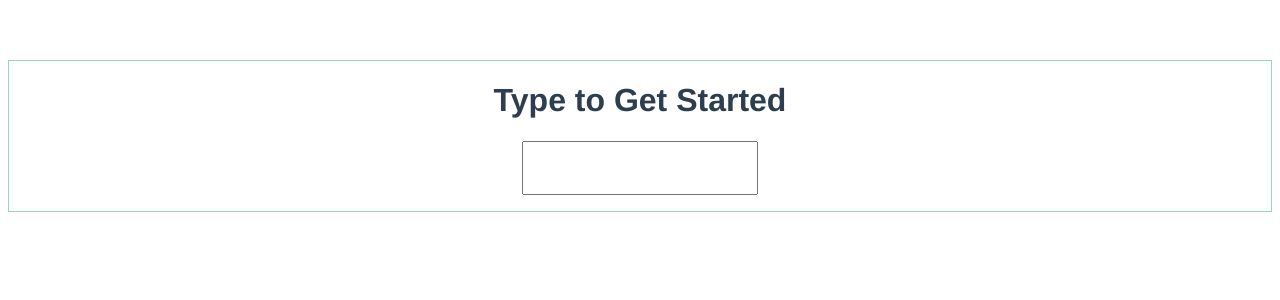
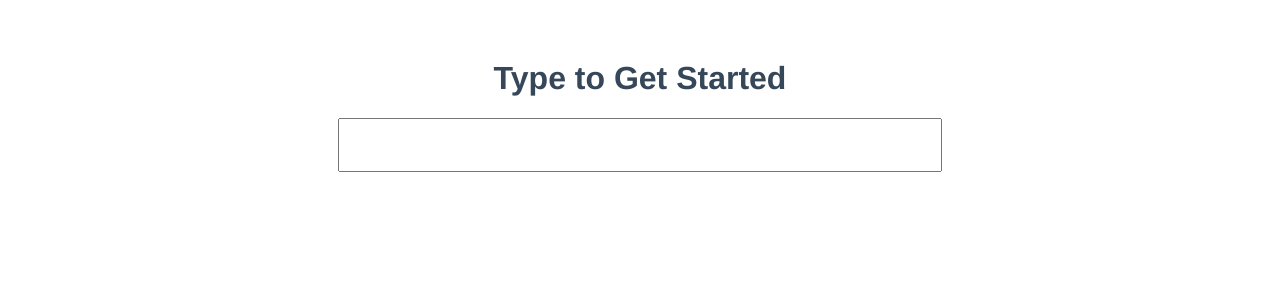
Before and after one commit to jocelynjeffrey/vue-autocomplete, a Vue app: page / in a window 1280 px wide. Shown: the top 300 px of the page. Built offline with nearby package versions, Linux system fonts and the light colour scheme.

Commit message:
adds highlight functionality

```diff
--- a/src/App.vue
+++ b/src/App.vue
@@ -15,7 +15,7 @@ export default {
   },
   data() {
     return {
-      list: ['One', 'Two', 'Three', 'Four', 'Five', 'Six']
+      list: ['Falcon', 'Fox', 'Ferret', 'Finch', 'Fish', 'Fishing Cat', 'Flamingo']
     }
   },
   created() {
@@ -30,7 +30,7 @@ export default {
   -webkit-font-smoothing: antialiased;
   -moz-osx-font-smoothing: grayscale;
   text-align: center;
-  color: #2c3e50;
+  color: #364759;
   margin-top: 60px;
 }
 
@@ -38,15 +38,9 @@ h3 {
   margin: 40px 0 0;
 }
 
-em {
-  font-weight: bold;
-}
-
 button, input {
   font-size: 16px;
-  display: block;
   height: 50px;
-  width: 200px;
 }
 
 button {
@@ -55,11 +49,12 @@ button {
 }
 
 input {
-  margin: 1rem auto;
   padding: 0 1rem;
+  width: 90%;
 }
 
-option {
+li {
+  list-style: none;
   padding: 0.8rem 1rem;
 }
 </style>
--- a/src/components/Autocomplete.vue
+++ b/src/components/Autocomplete.vue
@@ -1,7 +1,7 @@
 <template>
-  <div class="wrapper">
+  <div>
     <h1>{{ msg }}</h1>
-      <div v-click-outside="hideList">
+      <div v-click-outside="hideList" class="wrapper">
         <input
           @keyup="getInputValue()"
           @keyup.enter="setActiveOption(activeOptionIndex)"
@@ -11,14 +11,14 @@
           @keyup.down="onDownArrow()"
           @keyup.up="onUpArrow()"
           />
-        <option
+        <li
           v-html="highlight(item)"
           class="listItems"
           v-if="listIsVisible"
           v-for="(item, index) in filteredOptions"
           v-bind:class="{active: index === activeOptionIndex}"
           v-bind:key="item"
-          @click="setActiveOption(index)"></option>
+          @click="setActiveOption(index)"></li>
       </div>
     </div>
 </template>
@@ -45,21 +45,20 @@ export default {
   computed: {
     filteredOptions() {
       // You can data-bind to computed properties in templates just like a normal property.
-      // Vue is aware that vm.filteredOptions depends on vm.allOptions, so it will update
-      // any bindings that depend on vm.filteredOptions when vm.allOptions changes
-      // the difference is that computed properties are cached based on their
-      // dependencies & will only re-evaluate when dependencies have changed
+      // Vue knows filteredOptions depends on allOptions, so it will update any
+      // bindings that depend on FO  when AO changes computed properties are cached
+      // based on their dependencies & will only re-evaluate when dependencies have changed
       const inputVal = this.inputValue.toLowerCase();
       return this.allOptions.filter(option => {
         return option.startsWith(inputVal);
       });
-    }
+    },
   },
   methods: {
     highlight(item) {
       return this.inputValue === ''
       ? item
-      : item.replace(this.inputValue, `<span class="hey">${this.inputValue}</span>`)
+      : item.replace(this.inputValue, `<span class='highlight'>${this.inputValue}</span>`)
     },
     setActiveOption(index) {
       this.activeOptionIndex = index || 0;
@@ -92,26 +91,23 @@ export default {
 </script>
 
 <style lang="scss" scoped>
-  option.active {
+  .wrapper {
+    width: 50%;
+    margin: auto;
+  }
+  .listItems {
+    border: 1px solid rgb(148, 219, 184);
+    border-top: none;
+    font-weight: bold;
+  }
+  .listItems.active {
     background: rgb(148, 219, 184);
     color: white;
   }
-
-  .hey {
-    color:red;
-    border:2px solid blue;
+  .listItems /deep/ .highlight {
+    background-color: #E369A1;
+    font-weight: bold;
   }
-
-  .wrapper{
-    border: 1px solid rgb(148, 219, 184);
-  }
-
-  .listItems {
-    width: 40%;
-    margin: auto;
-    text-transform: capitalize;
-  }
-
   .listItems:hover {
     border: 1px solid grey;
     cursor: pointer;
```
